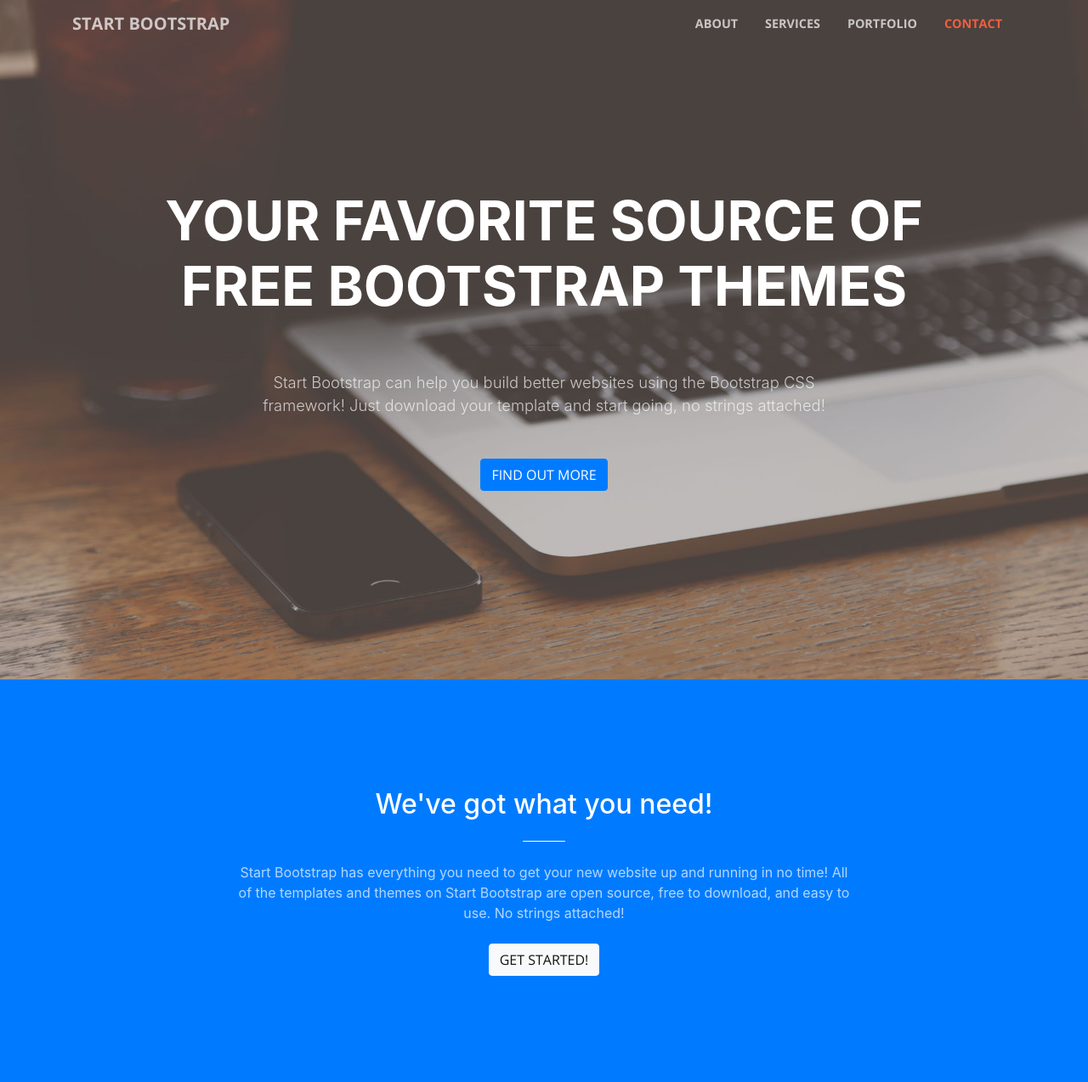
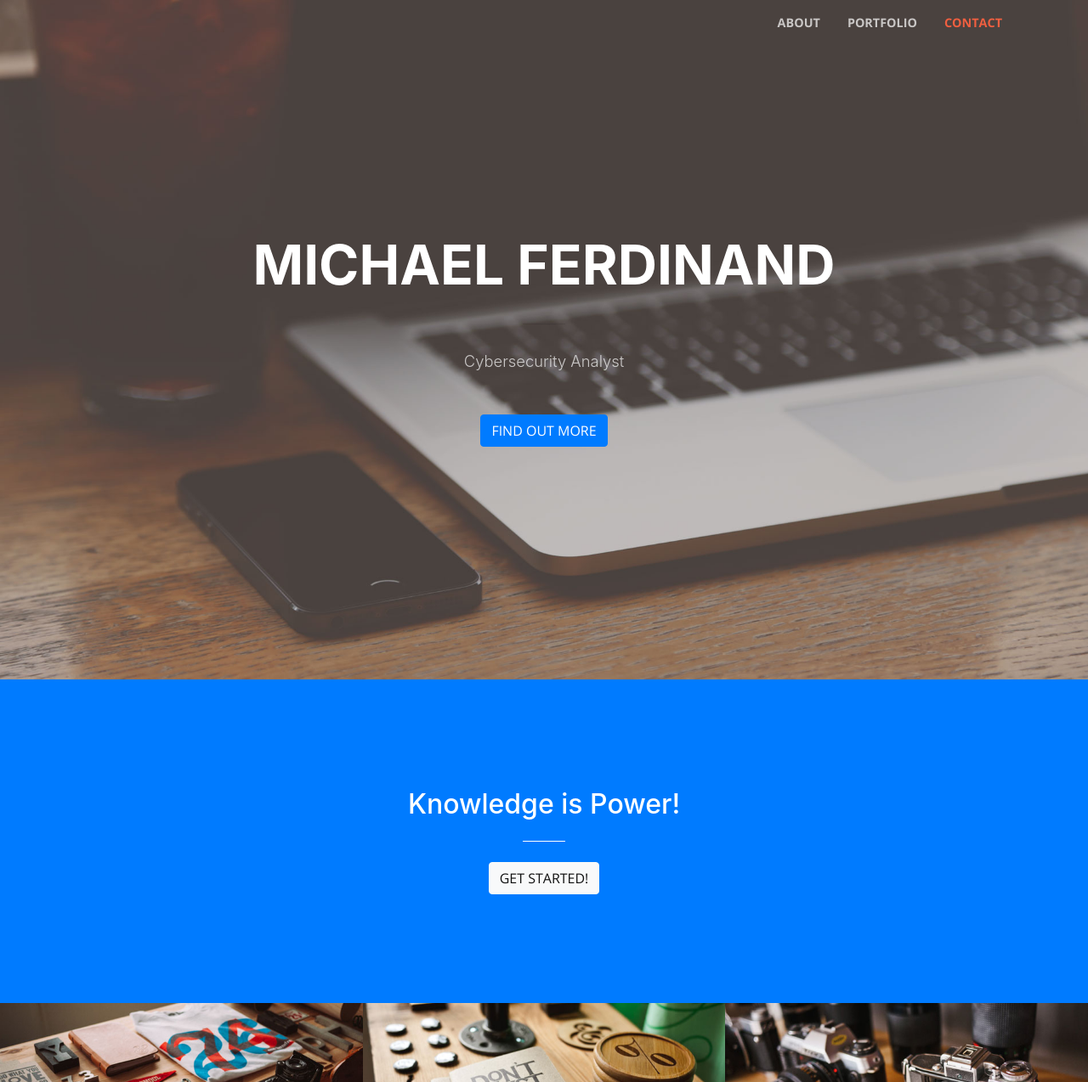
Before and after one commit to Thamrius/mferdinand.github.io, a website with bundled scripts: page index.html in a window 1280 px wide. Shown: the top 1274 px of the page at 85% size. Built offline with nearby package versions, Linux system fonts and the light colour scheme.

Commit message:
Add Personal content

```diff
--- a/index.html
+++ b/index.html
@@ -8,7 +8,7 @@
     <meta name="description" content="">
     <meta name="author" content="">
 
-    <title>Creative - Start Bootstrap Theme</title>
+    <title>Michael Ferdinand's Personal Website</title>
 
     <!-- Bootstrap core CSS -->
     <link href="vendor/bootstrap/css/bootstrap.min.css" rel="stylesheet">
@@ -31,7 +31,7 @@
     <!-- Navigation -->
     <nav class="navbar navbar-expand-lg navbar-light fixed-top" id="mainNav">
       <div class="container">
-        <a class="navbar-brand js-scroll-trigger" href="#page-top">Start Bootstrap</a>
+        <a class="navbar-brand js-scroll-trigger" href="#page-top"></a>
         <button class="navbar-toggler navbar-toggler-right" type="button" data-toggle="collapse" data-target="#navbarResponsive" aria-controls="navbarResponsive" aria-expanded="false" aria-label="Toggle navigation">
           <span class="navbar-toggler-icon"></span>
         </button>
@@ -39,9 +39,6 @@
           <ul class="navbar-nav ml-auto">
             <li class="nav-item">
               <a class="nav-link js-scroll-trigger" href="#about">About</a>
-            </li>
-            <li class="nav-item">
-              <a class="nav-link js-scroll-trigger" href="#services">Services</a>
             </li>
             <li class="nav-item">
               <a class="nav-link js-scroll-trigger" href="#portfolio">Portfolio</a>
@@ -59,12 +56,12 @@
         <div class="row">
           <div class="col-lg-10 mx-auto">
             <h1 class="text-uppercase">
-              <strong>Your Favorite Source of Free Bootstrap Themes</strong>
+              <strong>Michael Ferdinand</strong>
             </h1>
             <hr>
           </div>
           <div class="col-lg-8 mx-auto">
-            <p class="text-faded mb-5">Start Bootstrap can help you build better websites using the Bootstrap CSS framework! Just download your template and start going, no strings attached!</p>
+            <p class="text-faded mb-5">Cybersecurity Analyst</p>
             <a class="btn btn-primary btn-xl js-scroll-trigger" href="#about">Find Out More</a>
           </div>
         </div>
@@ -75,16 +72,16 @@
       <div class="container">
         <div class="row">
           <div class="col-lg-8 mx-auto text-center">
-            <h2 class="section-heading text-white">We've got what you need!</h2>
+            <h2 class="section-heading text-white">Knowledge is Power!</h2>
             <hr class="light my-4">
-            <p class="text-faded mb-4">Start Bootstrap has everything you need to get your new website up and running in no time! All of the templates and themes on Start Bootstrap are open source, free to download, and easy to use. No strings attached!</p>
+            <p class="text-faded mb-4"></p>
             <a class="btn btn-light btn-xl js-scroll-trigger" href="#services">Get Started!</a>
           </div>
         </div>
       </div>
     </section>
 
-    <section id="services">
+<!--    <section id="services">
       <div class="container">
         <div class="row">
           <div class="col-lg-12 text-center">
@@ -126,7 +123,7 @@
         </div>
       </div>
     </section>
-
+    -->
     <section class="p-0" id="portfolio">
       <div class="container-fluid p-0">
         <div class="row no-gutters popup-gallery">
@@ -237,18 +234,18 @@
           <div class="col-lg-8 mx-auto text-center">
             <h2 class="section-heading">Let's Get In Touch!</h2>
             <hr class="my-4">
-            <p class="mb-5">Ready to start your next project with us? That's great! Give us a call or send us an email and we will get back to you as soon as possible!</p>
+            <p class="mb-5"></p>
           </div>
         </div>
         <div class="row">
-          <div class="col-lg-4 ml-auto text-center">
+       <!--   <div class="col-lg-4 ml-auto text-center">
             <i class="fa fa-phone fa-3x mb-3 sr-contact"></i>
             <p>123-456-6789</p>
-          </div>
+          </div> -->
           <div class="col-lg-4 mr-auto text-center">
             <i class="fa fa-envelope-o fa-3x mb-3 sr-contact"></i>
             <p>
-              <a href="mailto:your-email@your-domain.com">feedback@startbootstrap.com</a>
+              <a href="mailto:your-email@your-domain.com">mferdinand@protonmail.com</a>
             </p>
           </div>
         </div>
```
